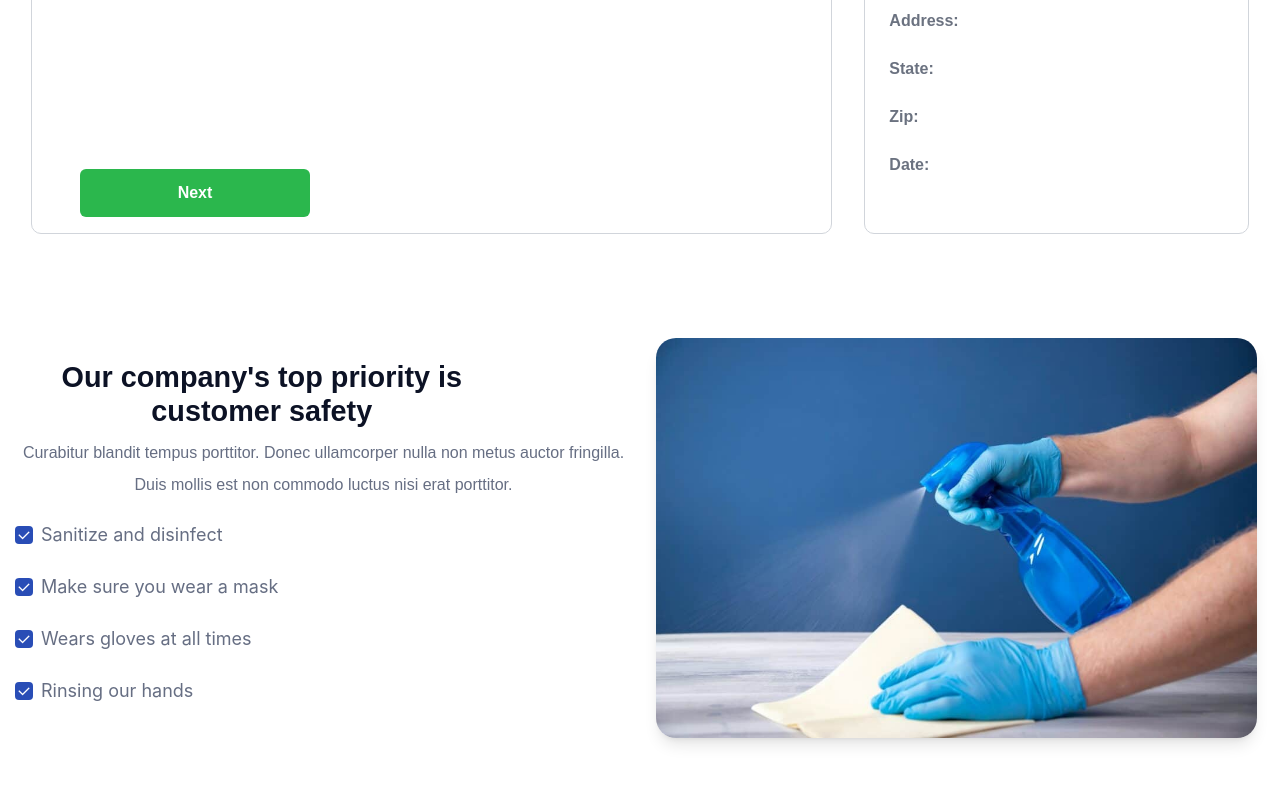
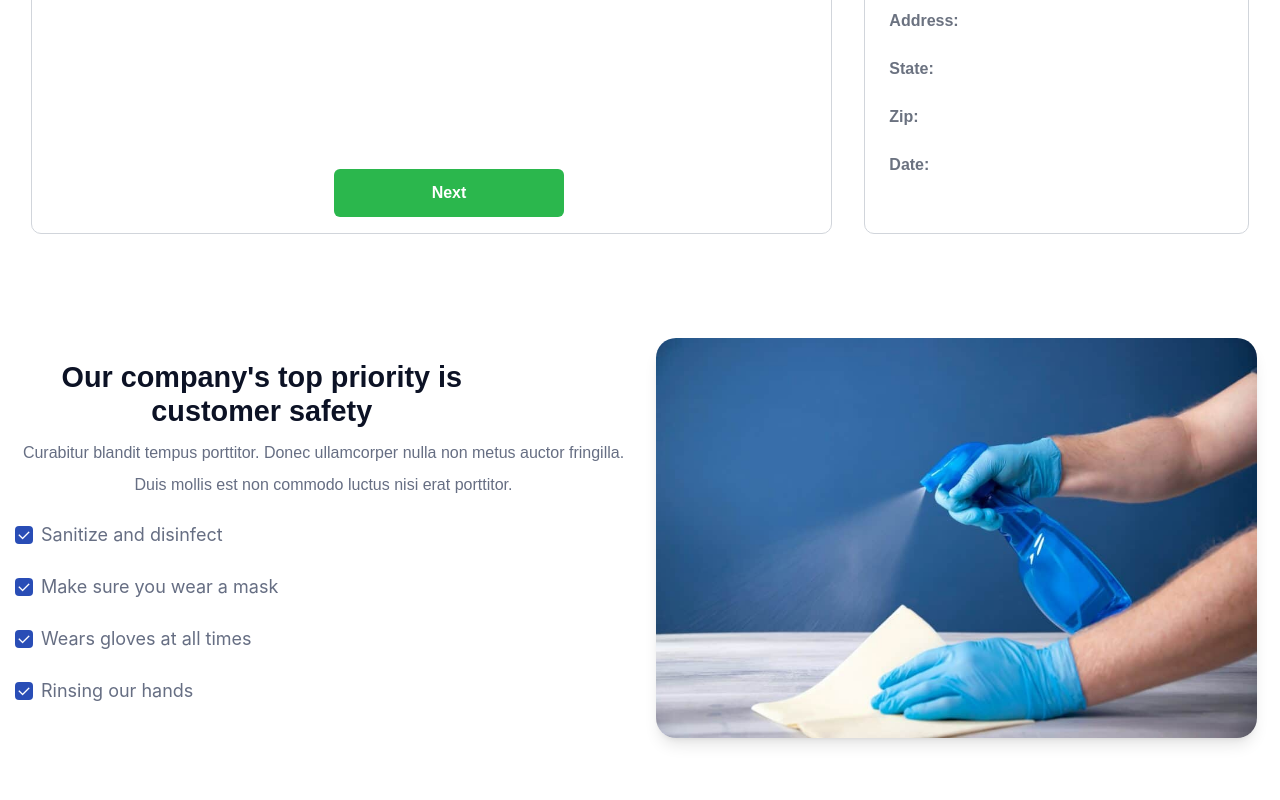
Before and after one commit to Ifenna-Pascal/cleaning-booking-app, a Next.js app: page /bookings in a window 1280 px wide. Shown: the part 1200-2000 px from the top of the page. Built offline with nearby package versions, Linux system fonts and the light colour scheme.

Commit message:
finished service mobile

```diff
--- a/src/section/booking/BookingSteps/StepFive.jsx
+++ b/src/section/booking/BookingSteps/StepFive.jsx
@@ -76,9 +76,9 @@ function StepFive({ handleChange, mockData }) {
                     />
                 </div>
             </div>
-            <div className='w-full my-3'>
+            <div className='w-full my-3 pb-24 lg:pb-4'>
                 <h1 className='text-2xl text-gray-800 font-poppins font-semibold mb-3 text-left'>Select Service Date</h1>
-                <div className='grid grid-cols-1 pb-12'>
+                <div className='grid grid-cols-1 '>
                     <InputField
                         placeholder="Select Date"
                         type="date"
--- a/src/section/booking/ConditionHandler.js
+++ b/src/section/booking/ConditionHandler.js
@@ -3,6 +3,7 @@ import StepFive from "./BookingSteps/StepFive";
 import StepFour from "./BookingSteps/StepFour";
 import StepThree from "./BookingSteps/StepThree";
 import StepTwo from "./BookingSteps/StepTwo";
+import Review from "./Review";
 
 const ConditionHandler = (step, handleChange, mockData) => {
     const handlers = {
@@ -11,6 +12,7 @@ const ConditionHandler = (step, handleChange, mockData) => {
         2: <StepThree nextStep={step} mockData={mockData} handleChange={handleChange} />,
         3: <StepFour nextStep={step} mockData={mockData} handleChange={handleChange}/>,
         4: <StepFive nextStep={step}  mockData={mockData} handleChange={handleChange}/>,
+        5: <Review data={mockData} step={step} />
     }
     return handlers[step]
 }
--- a/src/section/booking/Review.jsx
+++ b/src/section/booking/Review.jsx
@@ -4,7 +4,7 @@ import capitalize from '../../util/capitalize'
 
 function Review({ data: { firstName, lastName, email, phoneNumber, address, city, state, zip, apt, date, serviceType, noOfBedRooms, petsPresent, entranceMode }, step }) {
     return (
-        <div className="border border-gray-300 p-6 rounded-[10px] min-h-[400px]">
+        <div className="lg:border md:border-gray-300 md:p-6 rounded-[10px] min-h-[400px]">
             <h2 className="text-left mb-2 font-poppins text-gray-800 font-semibold text-xl">Booking Summary </h2>
             <h2 className='text-lg text-gray-500 font-poppins  text-left'><span className="font-semibold">Service Type: </span>{serviceType ? `${capitalize(serviceType)} Cleaning` : ""}</h2>
             <div className="py-3 flex flex-col space-y-4">
--- a/src/section/booking/index.jsx
+++ b/src/section/booking/index.jsx
@@ -61,9 +61,11 @@ function BookingSection() {
                             ConditionHandler(step, handleChange, mockData)
                         }
 
-                        <div className='lg:max-w-[500px] w-[60%] gap-y-4 pt-8 lg:gap-y-0 lg:gap-x-6 pr-4 absolute bottom-4 lg:bottom-4 lg:w-full grid lg:grid-cols-2'>
-                            {step > 0 && <Button text="Previous" onClick={previousStep} />}
-                            {step < 4 && <Button text="Next" onClick={nextStep} />}
+                        <div className='lg:max-w-[500px] w-[60%] gap-y-2 pt-8 lg:gap-y-0 lg:gap-x-6 pr-4 absolute bottom-4 lg:bottom-4 lg:w-full grid lg:grid-cols-2'>
+                            <div className="hidden md:block">{step > 0 && <Button text="Previous" onClick={previousStep} />}</div>
+                            <div className="hidden md:block"> {step < 4 && <Button text="Next" onClick={nextStep} />}</div>
+                            <div className="lg:hidden block">{step > 0 && <Button text="Previous" onClick={previousStep} />}</div>
+                            <div className="lg:hidden block"> {step < 5 && <Button text={step === 4 ? "Review" : "Next"} onClick={nextStep} />}</div>
                         </div>
                     </form>
                 </div>
```
